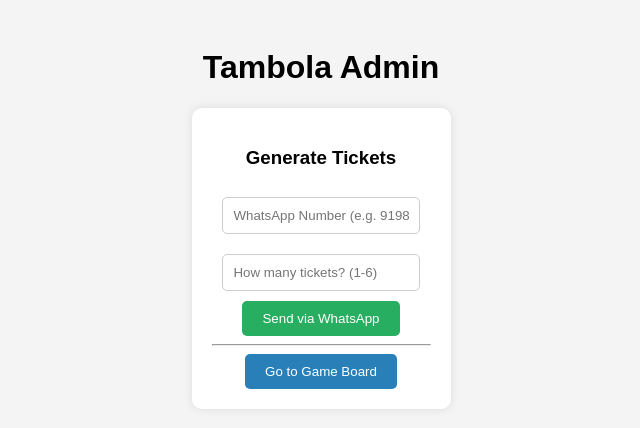
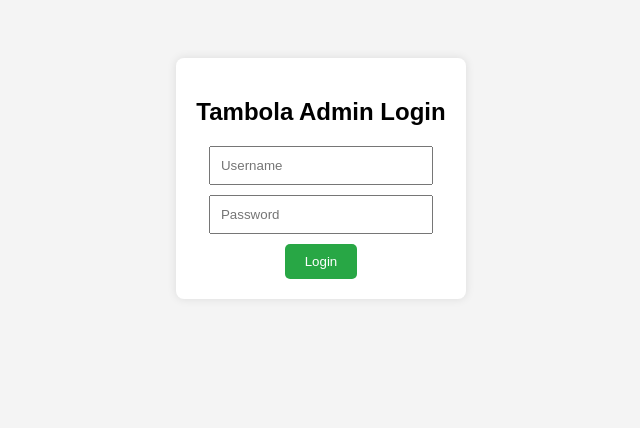
Before and after one commit to ramu265/my-tambola-game1, a Flask app: page /dashboard in a window 1280 px wide. Shown: the top 428 px of the page, without its empty margins (319-959 px from the left). Run offline with Flask 3, Linux system fonts and the light colour scheme; the visitor is signed in with stand-in values (Sample User, id 1).

Commit message:
Revamp admin dashboard with login functionality
Updated the admin dashboard to include a login form and changed the title.

```diff
--- a/Tambola/templates/admin_dashboard.html
+++ b/Tambola/templates/admin_dashboard.html
@@ -1,26 +1,23 @@
 <!DOCTYPE html>
-<html>
+<html lang="en">
 <head>
-    <title>Admin Dashboard</title>
-    <meta name="viewport" content="width=device-width, initial-scale=1">
+    <meta charset="UTF-8">
+    <title>Admin Login</title>
     <style>
-        body { font-family: sans-serif; text-align: center; padding: 20px; background: #f4f4f4; }
-        .card { background: white; padding: 20px; border-radius: 10px; display: inline-block; box-shadow: 0 0 10px rgba(0,0,0,0.1); }
-        input { padding: 10px; margin: 10px; width: 80%; border: 1px solid #ccc; border-radius: 5px; }
-        button { padding: 10px 20px; background: #27ae60; color: white; border: none; border-radius: 5px; cursor: pointer; }
+        body { font-family: sans-serif; text-align: center; padding-top: 50px; background: #f4f4f4; }
+        .login-box { background: white; padding: 20px; display: inline-block; border-radius: 8px; box-shadow: 0 0 10px rgba(0,0,0,0.1); }
+        input { display: block; margin: 10px auto; padding: 10px; width: 200px; }
+        button { padding: 10px 20px; background: #28a745; color: white; border: none; border-radius: 5px; cursor: pointer; }
     </style>
 </head>
 <body>
-    <h1>Tambola Admin</h1>
-    <div class="card">
-        <h3>Generate Tickets</h3>
-        <form action="/generate_tickets" method="POST">
-            <input type="text" name="phone" placeholder="WhatsApp Number (e.g. 919876543210)" required><br>
-            <input type="number" name="ticket_count" placeholder="How many tickets? (1-6)" min="1" max="6" required><br>
-            <button type="submit">Send via WhatsApp</button>
+    <div class="login-box">
+        <h2>Tambola Admin Login</h2>
+        <form action="/login" method="POST">
+            <input type="text" name="username" placeholder="Username" required>
+            <input type="password" name="password" placeholder="Password" required>
+            <button type="submit">Login</button>
         </form>
-        <hr>
-        <a href="/game"><button style="background: #2980b9;">Go to Game Board</button></a>
     </div>
 </body>
 </html>
```
